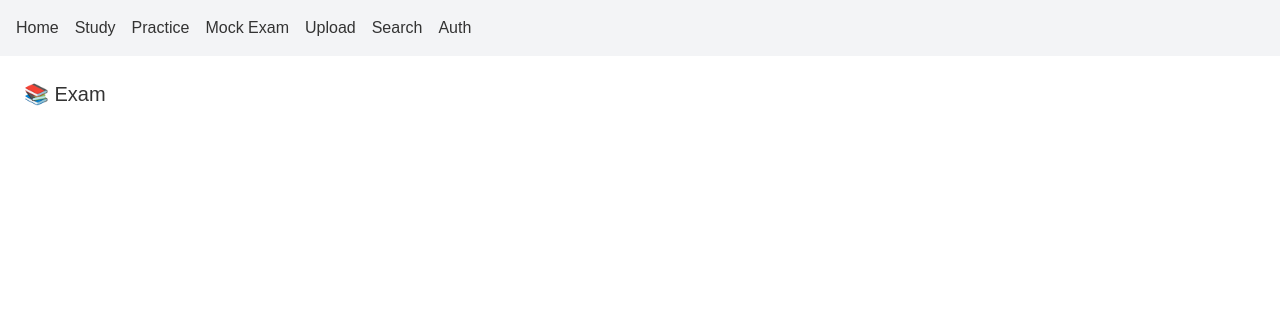
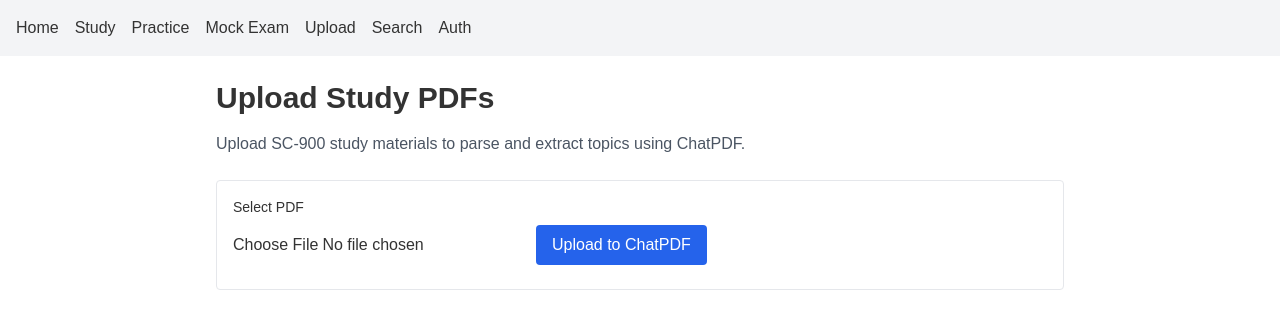
Before and after one commit to Swiswi18/ExamPrep, a Vue app in the folder exam-sim/: page /upload in a window 1280 px wide. Shown: the top 328 px of the page. Built offline with nearby package versions, Linux system fonts and the light colour scheme; no server answers.

Commit message:
Add Upload.vue, UploadPanel, and QuizEngine components for study and quiz features

```diff
--- a/exam-sim/src/components/QuizEngine.vue
+++ b/exam-sim/src/components/QuizEngine.vue
@@ -0,0 +1,62 @@
+<template>
+    <div class="space-y-6">
+      <div v-if="currentQuestion">
+        <h2 class="text-xl font-semibold mb-2">
+          Question {{ currentIndex + 1 }} of {{ questions.length }}
+        </h2>
+        <p class="mb-4">{{ currentQuestion.question }}</p>
+
+        <div v-for="(option, idx) in currentQuestion.options" :key="idx" class="mb-2">
+          <label class="flex items-center gap-2">
+            <input
+              type="radio"
+              :value="option"
+              v-model="selectedAnswer"
+              class="accent-blue-600"
+            />
+            {{ option }}
+          </label>
+        </div>
+
+        <button
+          @click="submitAnswer"
+          class="mt-4 bg-green-600 text-white px-4 py-2 rounded hover:bg-green-700"
+        >
+          Submit Answer
+        </button>
+      </div>
+
+      <div v-else>
+        <h2 class="text-2xl font-bold">Quiz Complete!</h2>
+        <p class="mt-2 text-lg">Score: {{ score }} / {{ questions.length }}</p>
+      </div>
+    </div>
+  </template>
+
+  <script setup lang="ts">
+  import { ref } from 'vue'
+
+  type Question = {
+    question: string
+    options: string[]
+    correctAnswer: string
+  }
+
+  const props = defineProps<{
+    questions: Question[]
+  }>()
+
+  const currentIndex = ref(0)
+  const selectedAnswer = ref('')
+  const score = ref(0)
+
+  const currentQuestion = computed(() => props.questions[currentIndex.value])
+
+  const submitAnswer = () => {
+    if (selectedAnswer.value === currentQuestion.value?.correctAnswer) {
+      score.value++
+    }
+    selectedAnswer.value = ''
+    currentIndex.value++
+  }
+  </script>
--- a/exam-sim/src/components/UploadPanel.vue
+++ b/exam-sim/src/components/UploadPanel.vue
@@ -1,41 +1,58 @@
+<template>
+  <div class="border rounded p-4 dark:border-gray-600">
+    <label class="block text-sm font-medium mb-2 dark:text-white">Select PDF</label>
+    <input type="file" @change="handleFileUpload" accept=".pdf" class="mb-4" />
+
+    <button
+      :disabled="isUploading"
+      @click="upload"
+      class="bg-blue-600 text-white px-4 py-2 rounded hover:bg-blue-700"
+    >
+      {{ isUploading ? 'Uploading...' : 'Upload to ChatPDF' }}
+    </button>
+  </div>
+</template>
+
 <script setup lang="ts">
 import { ref } from 'vue'
 
-defineProps<{ msg: string }>()
+const file = ref<File | null>(null)
+const isUploading = ref(false)
 
-const count = ref(0)
+const emit = defineEmits<{
+  (e: 'uploadSuccess', sourceId: string): void
+}>()
+
+const handleFileUpload = (e: Event) => {
+  const target = e.target as HTMLInputElement
+  if (target.files && target.files.length > 0) {
+    file.value = target.files[0]
+  }
+}
+
+const upload = async () => {
+  if (!file.value) return
+
+  isUploading.value = true
+
+  const formData = new FormData()
+  formData.append('file', file.value)
+
+  const res = await fetch('https://api.chatpdf.com/v1/sources/add-file', {
+    method: 'POST',
+    headers: {
+      'x-api-key': 'YOUR_CHATPDF_API_KEY',
+    },
+    body: formData,
+  })
+
+  const data = await res.json()
+  isUploading.value = false
+
+  if (data?.sourceId) {
+    emit('uploadSuccess', data.sourceId)
+  } else {
+    alert('Upload failed. Check your API key or file limits.')
+  }
+}
 </script>
-
-<template>
-  <h1>{{ msg }}</h1>
-
-  <div class="card">
-    <button type="button" @click="count++">count is {{ count }}</button>
-    <p>
-      Edit
-      <code>components/HelloWorld.vue</code> to test HMR
-    </p>
-  </div>
-
-  <p>
-    Check out
-    <a href="https://vuejs.org/guide/quick-start.html#local" target="_blank"
-      >create-vue</a
-    >, the official Vue + Vite starter
-  </p>
-  <p>
-    Learn more about IDE Support for Vue in the
-    <a
-      href="https://vuejs.org/guide/scaling-up/tooling.html#ide-support"
-      target="_blank"
-      >Vue Docs Scaling up Guide</a
-    >.
-  </p>
-  <p class="read-the-docs">Click on the Vite and Vue logos to learn more</p>
-</template>
-
-<style scoped>
-.read-the-docs {
-  color: #888;
-}
-</style>
--- a/exam-sim/src/views/Upload.vue
+++ b/exam-sim/src/views/Upload.vue
@@ -1,3 +1,19 @@
 <template>
-    <div class="p-6 text-xl">📚 Exam</div>
+    <div class="p-6 max-w-4xl mx-auto">
+      <h1 class="text-3xl font-bold mb-4">Upload Study PDFs</h1>
+      <p class="mb-6 text-gray-600 dark:text-gray-300">
+        Upload SC-900 study materials to parse and extract topics using ChatPDF.
+      </p>
+
+      <UploadPanel @uploadSuccess="handleUploadSuccess" />
+    </div>
   </template>
+
+  <script setup lang="ts">
+  import UploadPanel from '@/components/UploadPanel.vue'
+
+  const handleUploadSuccess = (sourceId: string) => {
+    console.log('PDF uploaded. Source ID:', sourceId)
+    // You could navigate to Study.vue with this ID or save to state.
+  }
+  </script>
```
